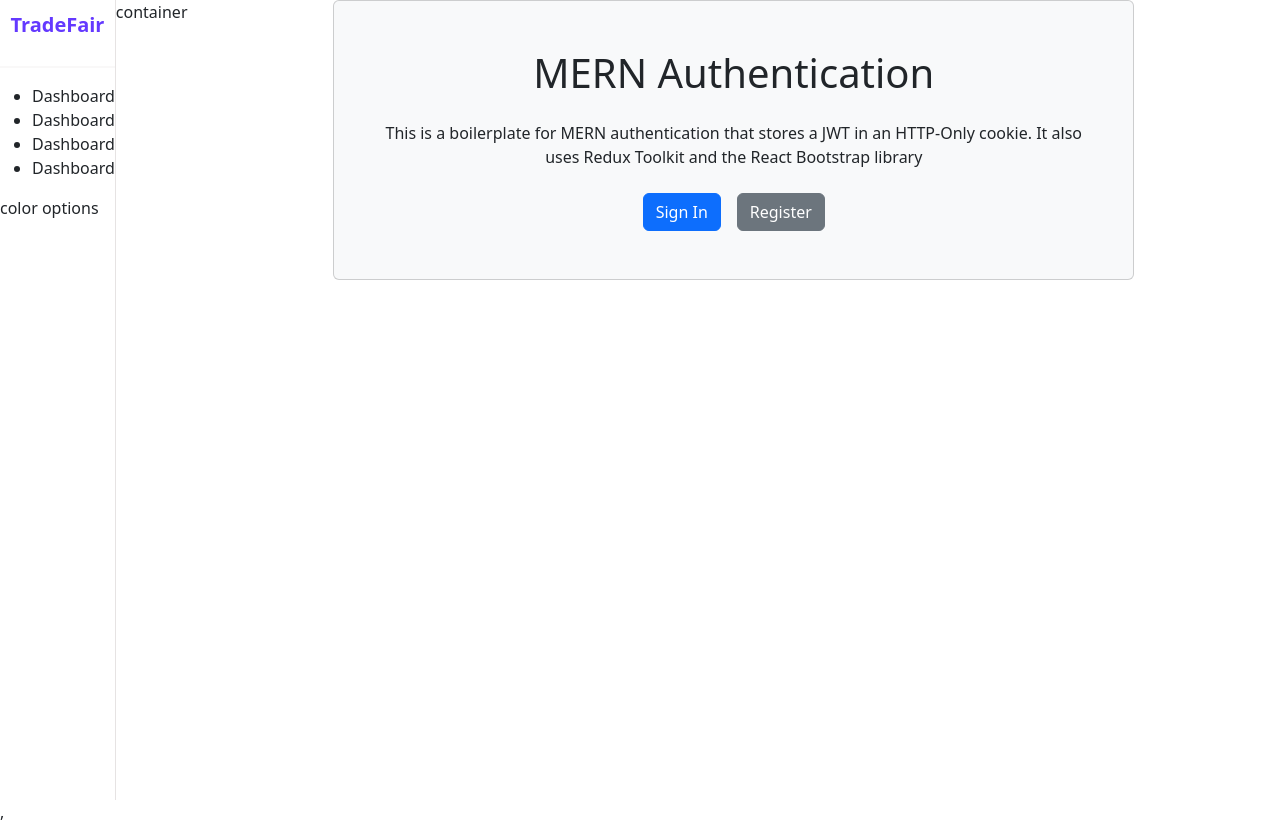
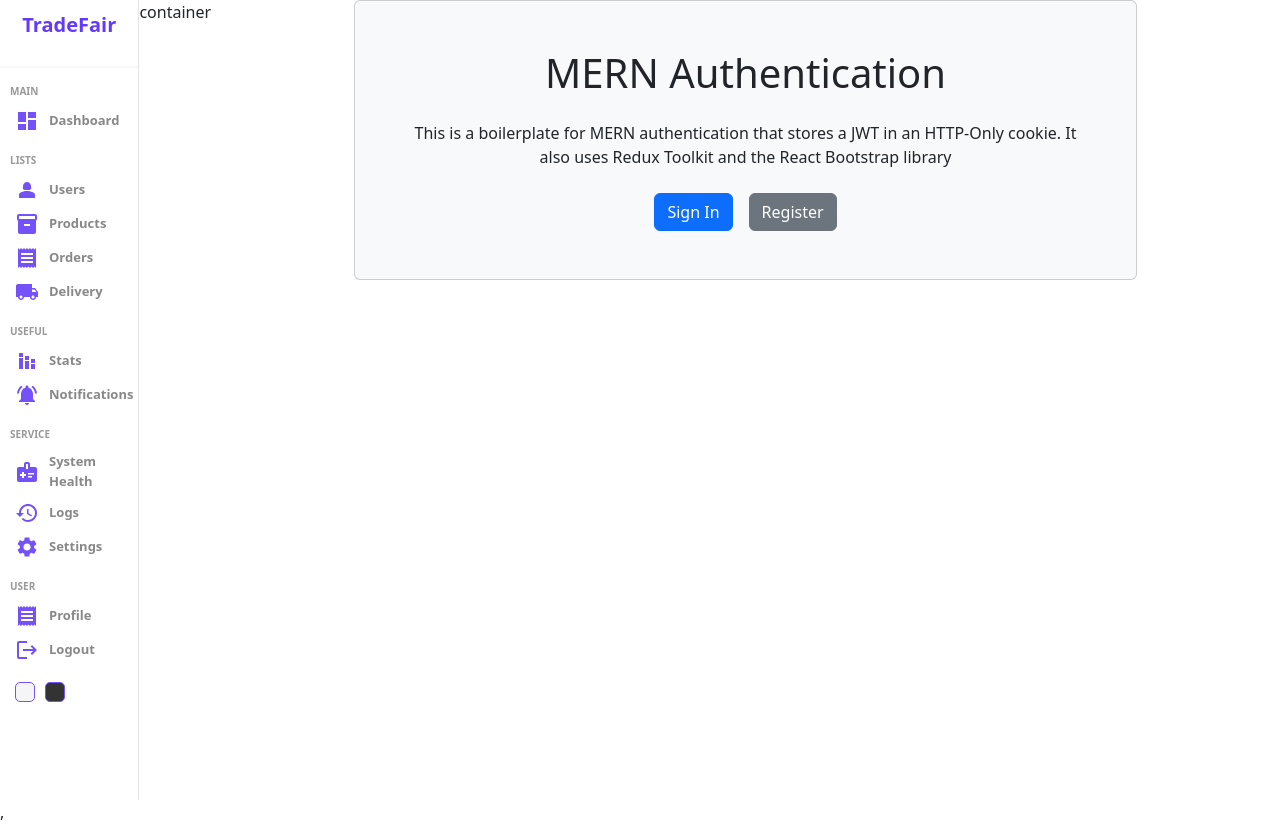
Before and after one commit to Ayush451/Mern-Project-1, a React (Vite) app in the folder frontend/: page / in a window 1280 px wide. Built offline with nearby package versions, Linux system fonts and the light colour scheme.

Commit message:
Added template for SideBar

```diff
--- a/frontend/package.json
+++ b/frontend/package.json
@@ -10,6 +10,10 @@
     "preview": "vite preview"
   },
   "dependencies": {
+    "@emotion/react": "^11.11.1",
+    "@emotion/styled": "^11.11.0",
+    "@mui/icons-material": "^5.13.7",
+    "@mui/material": "^5.13.7",
     "@reduxjs/toolkit": "^1.9.5",
     "bootstrap": "^5.3.0",
     "react": "^18.2.0",
--- a/frontend/src/components/sidebar/Sidebar.jsx
+++ b/frontend/src/components/sidebar/Sidebar.jsx
@@ -1,5 +1,15 @@
 import './sidebar.scss'
-
+import DashboardIcon from '@mui/icons-material/Dashboard';
+import Person2Icon from '@mui/icons-material/Person2';
+import Inventory2Icon from '@mui/icons-material/Inventory2';
+import ReceiptIcon from '@mui/icons-material/Receipt';
+import LocalShippingIcon from '@mui/icons-material/LocalShipping';
+import StackedBarChartIcon from '@mui/icons-material/StackedBarChart';
+import NotificationsActiveIcon from '@mui/icons-material/NotificationsActive';
+import MedicalInformationIcon from '@mui/icons-material/MedicalInformation';
+import HistoryIcon from '@mui/icons-material/History';
+import SettingsIcon from '@mui/icons-material/Settings';
+import LogoutIcon from '@mui/icons-material/Logout';
 const Sidebar = () => {
   return (
     <div className='sidebar'>
@@ -9,21 +19,65 @@
         <hr/>
         <div className="center">
             <ul>
+                <p className="title">MAIN</p>
                 <li>
+                    <DashboardIcon className="icon"/>
                     <span>Dashboard</span>
                 </li>
+                <p className="title">LISTS</p>
                 <li>
-                    <span>Dashboard</span>
+                    <Person2Icon className="icon"/>
+                    <span>Users</span>
                 </li>
                 <li>
-                    <span>Dashboard</span>
+                    <Inventory2Icon className="icon"/>
+                    <span>Products</span>
                 </li>
                 <li>
-                    <span>Dashboard</span>
+                    <ReceiptIcon className="icon"/>
+                    <span>Orders</span>
+                </li>
+                <li>
+                    <LocalShippingIcon className="icon"/>
+                    <span>Delivery</span>
+                </li>
+                <p className="title">USEFUL</p>
+                <li>
+                    <StackedBarChartIcon className="icon"/>
+                    <span>Stats</span>
+                </li>
+                <li>
+                    <NotificationsActiveIcon className="icon"/>
+                    <span>Notifications</span>
+                </li>
+                <p className="title">SERVICE</p>
+                <li>
+                    <MedicalInformationIcon className="icon"/>
+                    <span>System Health</span>
+                </li>
+                <li>
+                    <HistoryIcon className="icon"/>
+                    <span>Logs</span>
+                </li>
+                <li>
+                    <SettingsIcon className="icon"/>
+                    <span>Settings</span>
+                </li>
+                <p className="title">USER</p>
+                <li>
+                    <ReceiptIcon className="icon"/>
+                    <span>Profile</span>
+                </li>
+                <li>
+                    <LogoutIcon className="icon"/>
+                    <span>Logout</span>
                 </li>
             </ul>
         </div>
-        <div className="bottom">color options</div>
+        <div className="bottom">
+            <div className="colorOption"></div>
+            <div className="colorOption"></div>
+        </div>
     </div>
   )
 }
--- a/frontend/src/components/sidebar/sidebar.scss
+++ b/frontend/src/components/sidebar/sidebar.scss
@@ -2,6 +2,7 @@
     flex:1;
     border-right: 0.5px solid rgb(230, 227, 227);
     min-height: 100vh;
+    background-color: white;
     .top{
         height: 50px;
         display: flex;
@@ -18,4 +19,65 @@
         height: 0;
         border: 0.5px solid rgb(230, 227, 227);
     }
+    .center{
+        padding-left: 10px;
+
+        ul{
+            list-style: none;
+            padding: 0;
+            margin: 0;
+
+            .title{
+                font-size: 10px;
+                font-weight: bold;
+                color: #999;
+                margin-top:15px;
+                margin-bottom: 5px;
+            }
+            li{
+                display: flex;
+                align-items: center;
+                padding: 5px;
+                cursor: pointer;
+
+                &:hover{
+                    background-color: #ece8ff;
+                }
+
+                .icon{
+                    font-style: 18px;
+                    color: #7451f8;
+                }
+
+                span{
+                    font-size: 13px;
+                    font-weight: 600;
+                    color: #888;
+                    margin-left: 10px;
+                }
+            }
+        }
+
+    }
+
+    .bottom{
+        display: flex;
+        align-items: center;
+        margin: 10px;
+        .colorOption{
+            width: 20px;
+            height: 20px;
+            border-radius: 5px;
+            border: 1px solid #7451f8;
+            cursor: pointer;
+            margin: 5px;
+
+            &:nth-child(1){
+                background-color: whitesmoke;
+            }
+            &:nth-child(2){
+                background-color: #333;
+            }
+        }
+    }
 }
```
Also changed, not shown: 1 other file (tests, documents, lock files or other folders).
